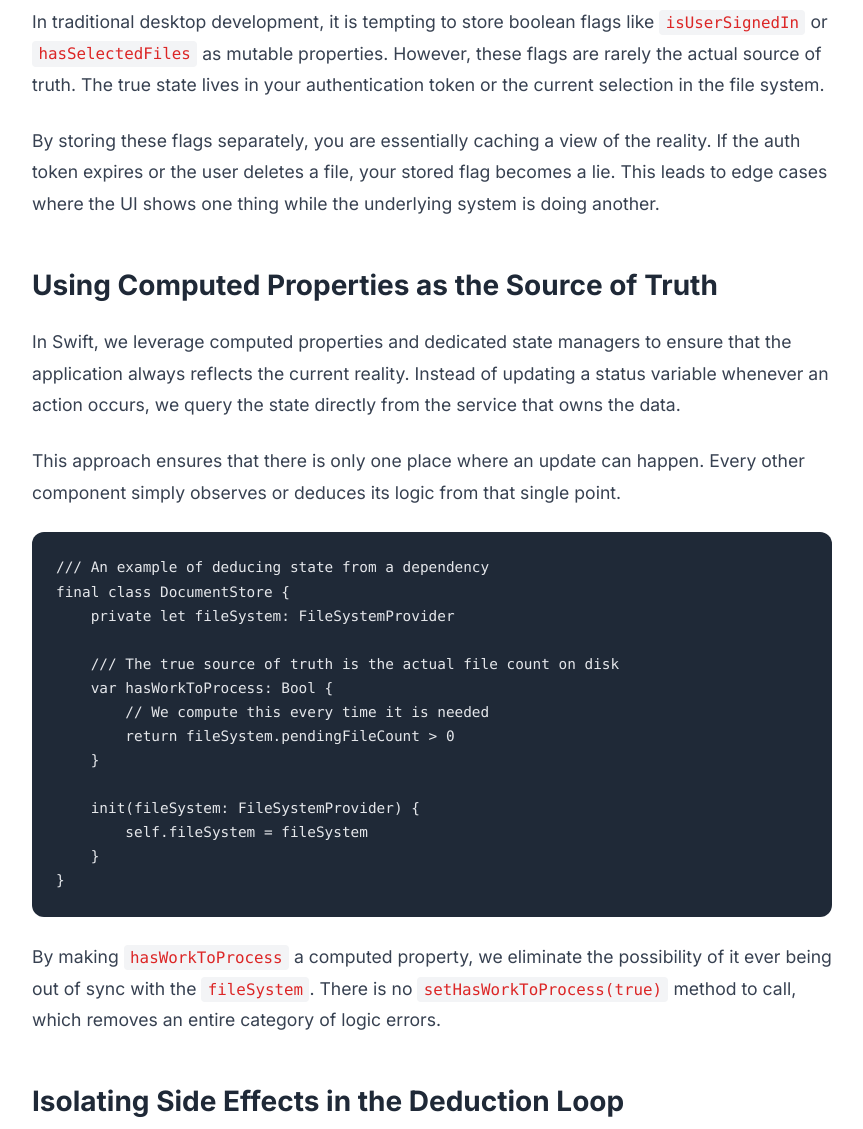
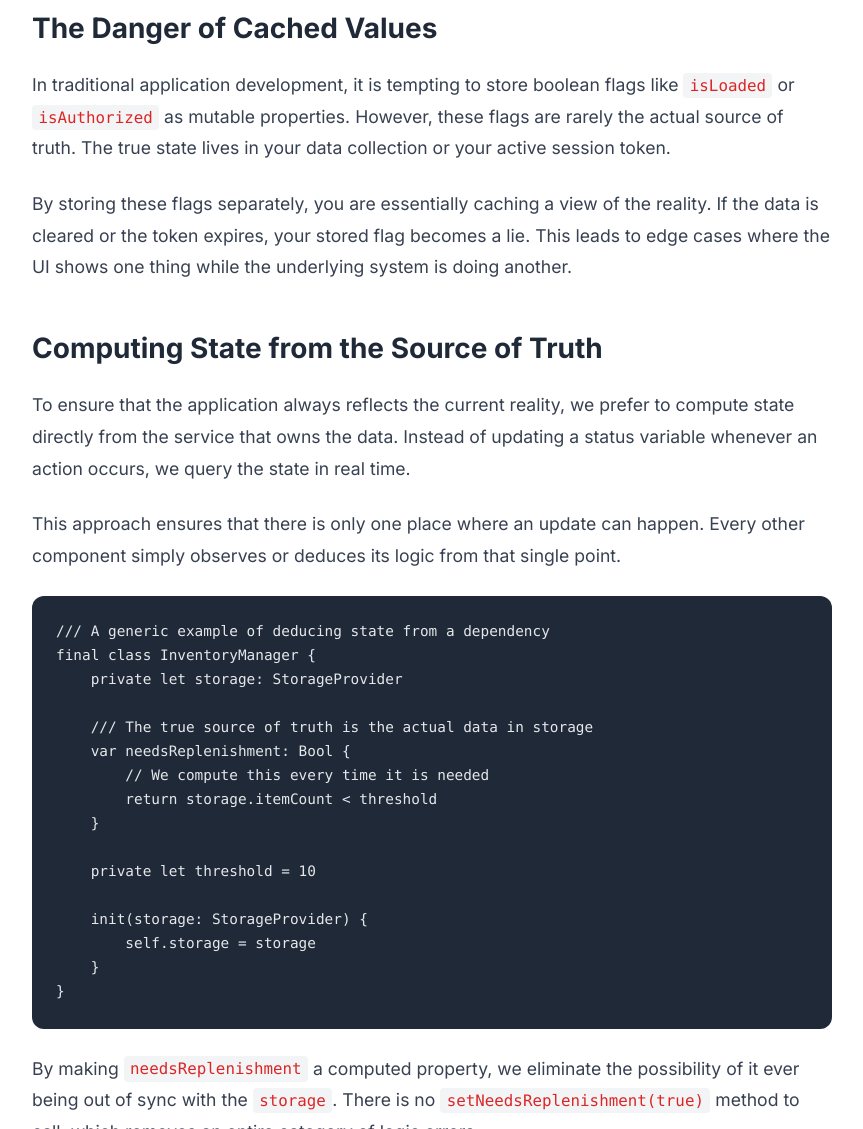
Before and after one commit to tomer-ben-david/2025-send-to-gmail-website, an Astro site: page /blog/deduce-dont-store in a window 1280 px wide. Shown: the part 694-1823 px from the top of the page, without its empty margins (208-1071 px from the left). Built offline with nearby package versions, Linux system fonts and the light colour scheme; Astro itself is replaced by a stand-in of ours; code samples lack their colours.

Commit message:
feat(blog): generalize deduce dont store post with generic examples

````diff
--- a/src/content/blog/deduce-dont-store.md
+++ b/src/content/blog/deduce-dont-store.md
@@ -3,54 +3,56 @@ title: "Deduce, Don't Store"
 description: "Why we prefer computing state from the source of truth rather than caching values that can become stale."
 pubDate: 2025-12-23
 author: "QuiKey Team"
-tags: ["Swift", "Engineering", "Architecture", "State Management"]
+tags: ["Engineering", "Architecture", "State Management", "Swift"]
 ---
 
 One of the most common sources of bugs in complex applications is stale state. When you store a value that depends on another piece of data, you create a requirement to keep those two values in sync. If you miss a single update path, your application enters an invalid state that can be incredibly difficult to debug.
 
-At [QuiKey](https://quikey.app), we follow a strict engineering principle to solve this problem: Deduce state from the source of truth rather than storing it.
+At [QuiKey](https://quikey.app), we are strict about state management: Deduce state from the source of truth rather than storing it. While we implement this using Swift computed properties, it is important to note that this is not a language specific trick. It is a fundamental engineering practice used in reliable systems across all platforms to eliminate data synchronization errors.
 
 ## The Danger of Cached Values
 
-In traditional desktop development, it is tempting to store boolean flags like `isUserSignedIn` or `hasSelectedFiles` as mutable properties. However, these flags are rarely the actual source of truth. The true state lives in your authentication token or the current selection in the file system.
+In traditional application development, it is tempting to store boolean flags like `isLoaded` or `isAuthorized` as mutable properties. However, these flags are rarely the actual source of truth. The true state lives in your data collection or your active session token.
 
-By storing these flags separately, you are essentially caching a view of the reality. If the auth token expires or the user deletes a file, your stored flag becomes a lie. This leads to edge cases where the UI shows one thing while the underlying system is doing another.
+By storing these flags separately, you are essentially caching a view of the reality. If the data is cleared or the token expires, your stored flag becomes a lie. This leads to edge cases where the UI shows one thing while the underlying system is doing another.
 
-## Using Computed Properties as the Source of Truth
+## Computing State from the Source of Truth
 
-In Swift, we leverage computed properties and dedicated state managers to ensure that the application always reflects the current reality. Instead of updating a status variable whenever an action occurs, we query the state directly from the service that owns the data.
+To ensure that the application always reflects the current reality, we prefer to compute state directly from the service that owns the data. Instead of updating a status variable whenever an action occurs, we query the state in real time.
 
 This approach ensures that there is only one place where an update can happen. Every other component simply observes or deduces its logic from that single point.
 
 ```swift
-/// An example of deducing state from a dependency
-final class DocumentStore {
-    private let fileSystem: FileSystemProvider
+/// A generic example of deducing state from a dependency
+final class InventoryManager {
+    private let storage: StorageProvider
 
-    /// The true source of truth is the actual file count on disk
-    var hasWorkToProcess: Bool {
+    /// The true source of truth is the actual data in storage
+    var needsReplenishment: Bool {
         // We compute this every time it is needed
-        return fileSystem.pendingFileCount > 0
+        return storage.itemCount < threshold
     }
 
-    init(fileSystem: FileSystemProvider) {
-        self.fileSystem = fileSystem
+    private let threshold = 10
+
+    init(storage: StorageProvider) {
+        self.storage = storage
     }
 }
 ```
 
-By making `hasWorkToProcess` a computed property, we eliminate the possibility of it ever being out of sync with the `fileSystem`. There is no `setHasWorkToProcess(true)` method to call, which removes an entire category of logic errors.
+By making `needsReplenishment` a computed property, we eliminate the possibility of it ever being out of sync with the `storage`. There is no `setNeedsReplenishment(true)` method to call, which removes an entire category of logic errors.
 
 ## Isolating Side Effects in the Deduction Loop
 
-Deducing state is not just about simple booleans. It is a philosophy that extends to complex UI transitions and background operations. When you need to decide whether to show a specific window or enable a button, you should deduce that decision from the current environment variables.
+Deducing state is not just about simple booleans. It is a philosophy that extends to complex UI transitions and background operations. When you need to decide whether to show a specific view or enable an action, you should deduce that decision from the current environment variables.
 
-In the QuiKey core, we inject services that provide these environmental snapshots. For example, if we need to know if a feature is available, we don't check a stored `isFeatureEnabled` flag. Instead, we query a `TierManager` that evaluates the current subscription and feature flags in real time. This ensures that the app reacts immediately to changes without needing complex synchronization code.
+In our core architecture, we use services that provide these environmental snapshots. For example, if we need to know if a permission is granted, we do not check a stored `isPermitted` flag. Instead, we query a provider that evaluates the current system settings in real time. This ensures that the app reacts immediately to changes without needing complex synchronization code.
 
 ## Benefits of Reduced Complexity
 
-When you stop storing redundant state, your code becomes significantly more predictable. Your view models become simpler because they no longer need to manage the lifecycle of cached values. Your tests also become more robust because you only need to mock the primary source of truth to verify hundreds of different deduced outcomes.
+When you stop storing redundant state, your code becomes significantly more predictable. Your models become simpler because they no longer need to manage the lifecycle of cached values. Your tests also become more robust because you only need to mock the primary source of truth to verify hundreds of different deduced outcomes.
 
-This principle of deducing reality is a core part of how we maintain the stability of [QuiKey](https://quikey.app). By removing the opportunity for state to become stale, we create a faster and more reliable experience for our users.
+This principle of deducing reality is a core part of how we maintain engineering rigor at [QuiKey](https://quikey.app). By removing the opportunity for state to become stale, we create a faster and more reliable experience for our users.
 
-If you are interested in a macOS tool built with this level of engineering rigor, [you can try QuiKey today](https://quikey.app).
+If you are interested in a macOS tool built with this level of engineering focus, [you can try QuiKey today](https://quikey.app).
````
